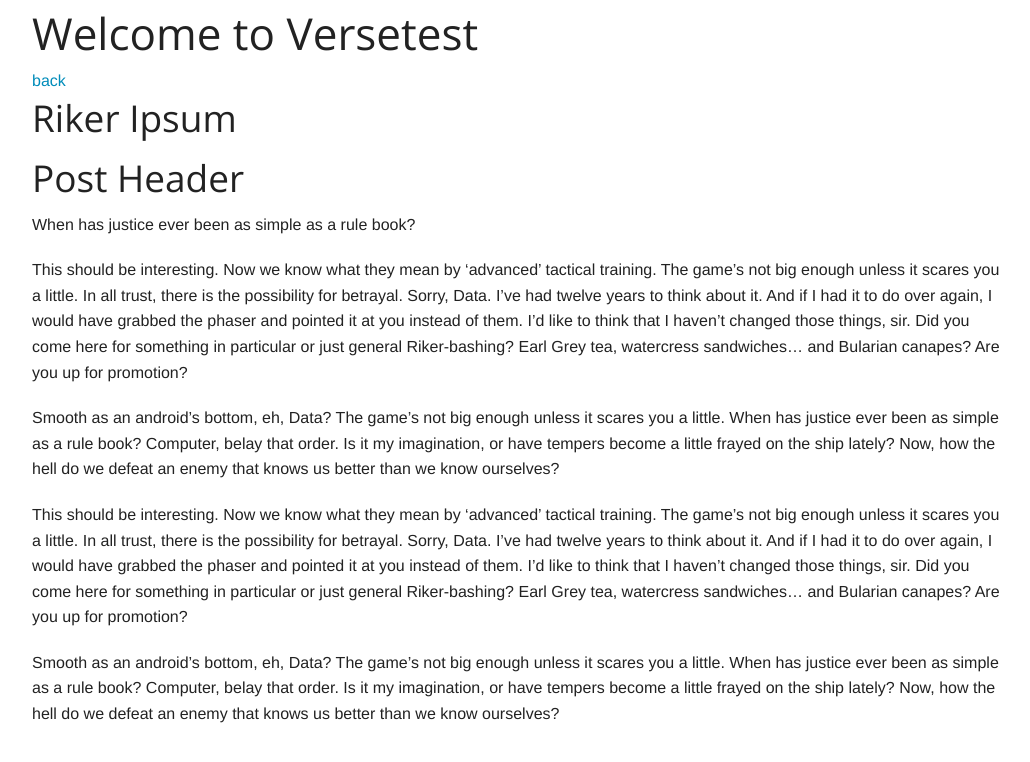
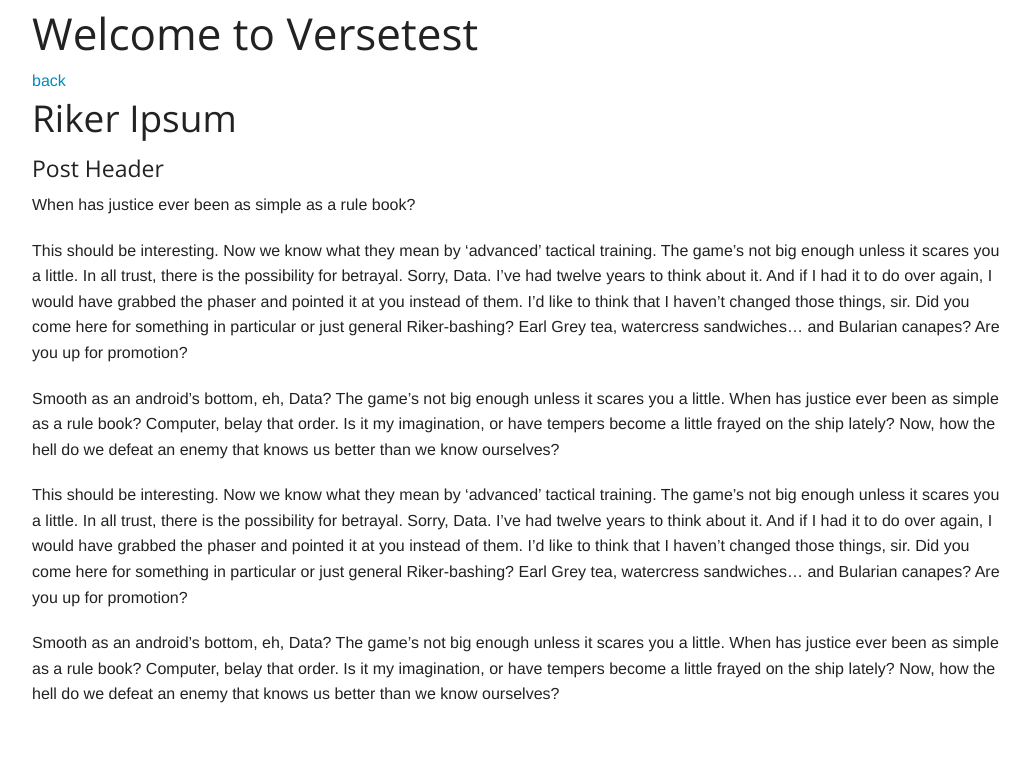
Before and after one commit to versetest/versetest.github.io, a Jekyll site: the page built from _posts/2013-11-23-new-post.md, in a window 1280 px wide. Shown: the top 762 px of the page, without its empty margins (123-1153 px from the left). Built offline with Jekyll 4.4.1, drawn with Linux system fonts in a browser that asks for light colours; Markdown is read by kramdown in place of the engine named in the settings.

```diff
--- a/_posts/2013-11-23-new-post.md
+++ b/_posts/2013-11-23-new-post.md
@@ -5,7 +5,7 @@ layout: post
 published: 'false'
 title: Riker Ipsum
 ---
-##Post Header
+####Post Header
 When has justice ever been as simple as a rule book?
 
  This should be interesting. Now we know what they mean by 'advanced' tactical training. The game's not big enough unless it scares you a little. In all trust, there is the possibility for betrayal. Sorry, Data. I've had twelve years to think about it. And if I had it to do over again, I would have grabbed the phaser and pointed it at you instead of them. I'd like to think that I haven't changed those things, sir. Did you come here for something in particular or just general Riker-bashing? Earl Grey tea, watercress sandwiches... and Bularian canapes? Are you up for promotion?
```
